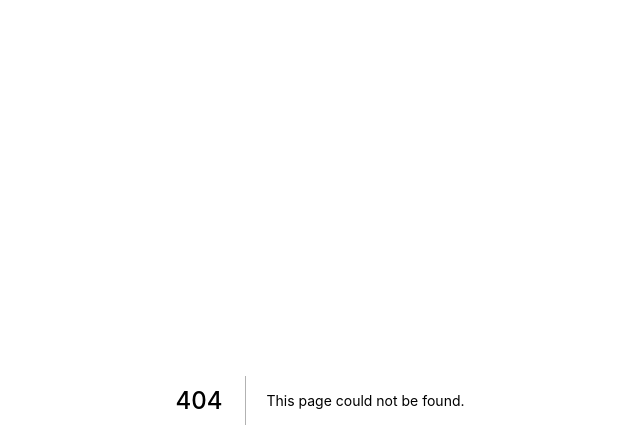
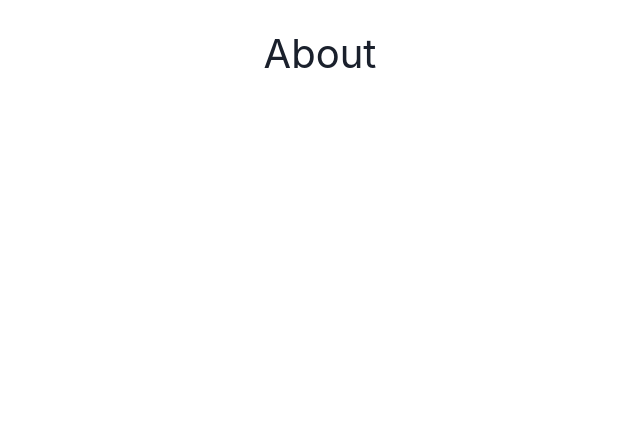
Before and after one commit to Amitrawat4532/Trekkings, a Next.js app: page /about in a window 1280 px wide. Before the commit this address had no page. Shown: the top 448 px of the page, without its empty margins (320-960 px from the left). Built offline with nearby package versions, Linux system fonts and the light colour scheme; a web font is replaced by a local one.

Commit message:
whatsapp

```diff
--- a/components/Navbar.js
+++ b/components/Navbar.js
@@ -1,5 +1,5 @@
 import React, { useRef } from "react";
-import { HStack, IconButton, Link } from "@chakra-ui/react";
+import { HStack, IconButton } from "@chakra-ui/react";
 import { HamburgerIcon } from "@chakra-ui/icons";
 import { ButtonGroup } from "@chakra-ui/react";
 import jump from "jump.js";
--- a/components/Services.js
+++ b/components/Services.js
@@ -34,8 +34,9 @@ const Services = () => {
       {/* main container */}
       <Flex
         className="service_container"
-        backgroundImage="url('./images/map 2.png')"
-        backgroundSize="10%"
+        // backgroundImage="url('./images/map 2.png')"
+        // backgroundSize="10%"
+        background="radial-gradient(circle, transparent 20%, #ffffff 20%, #ffffff 80%, transparent 80%, transparent) 0% 0% / 20px 20px, radial-gradient(circle, transparent 20%, #ffffff 20%, #ffffff 80%, transparent 80%, transparent) 10px 10px / 20px 20px, linear-gradient(rgba(94, 60, 5, 0.02) 2px, transparent 2px) 0px -1px / 10px 10px, linear-gradient(90deg, rgba(94, 60, 5, 0.04) 2px, #ffffff 2px) -1px 0px / 10px 10px #ffffff"
         width="100vw"
         height="100%"
         justifyContent="start"
--- a/package.json
+++ b/package.json
@@ -6,7 +6,8 @@
     "dev": "next dev",
     "build": "next build",
     "start": "next start",
-    "lint": "next lint"
+    "lint": "next lint",
+    "build-prod": "set \"GENERATE_SOURCEMAP=false\" && next build"
   },
   "dependencies": {
     "@chakra-ui/icons": "^2.0.11",
--- a/pages/_app.js
+++ b/pages/_app.js
@@ -1,4 +1,5 @@
 import "../styles/globals.css";
+import "../styles/whatsappBtn.css";
 import "react-calendar/dist/Calendar.css";
 // pages/_app.js
 import { ChakraProvider } from "@chakra-ui/react";
--- /dev/null
+++ b/pages/about.js
@@ -0,0 +1,34 @@
+import { Box, Button, Flex, Text } from "@chakra-ui/react";
+import React from "react";
+import Link from "next/link";
+import Home from "../components/Home";
+import Navbar from "../components/Navbar";
+
+const AboutPage = () => {
+  return (
+    <>
+      <Box
+        p="0"
+        m="0"
+        minH="100vh"
+        overflow="hidden"
+        position="relative"
+        // bgImage="url('/images/space5.jpg')"
+        // bgSize="100%"
+        // bgPosition="bottom"
+      >
+        <Flex
+          w="100%"
+          h="100%"
+          justifyContent="center"
+          alignItems="center"
+          p="6"
+        >
+          <Text fontSize="40px">About</Text>
+        </Flex>
+      </Box>
+    </>
+  );
+};
+
+export default AboutPage;
--- /dev/null
+++ b/styles/whatsappBtn.css
@@ -0,0 +1,55 @@
+.btn-whatsapp-pulse {
+	/* background: #25d366; */
+	color: white;
+	width: 100%;
+	height: 50px;
+	/* padding: 3px; */
+	/* border-radius: 50%; */
+	animation-name: pulse;
+	animation-duration: 1.5s;
+	animation-timing-function: ease-out;
+	animation-iteration-count: infinite;
+    overflow: visible;
+}
+
+@keyframes pulse {
+	0% {
+		box-shadow: 0 0 0 0 rgba(37, 211, 102, 0.5);
+	}
+	80% {
+		box-shadow: 0 0 0 14px rgba(37, 211, 102, 0);
+	}
+}
+
+.btn-whatsapp-pulse-border {
+	bottom: 120px;
+	right: 20px;
+	animation-play-state: paused;
+}
+
+.btn-whatsapp-pulse-border::before {
+	content: "";
+	position: absolute;
+	border-radius: 50%;
+	padding: 12px;
+	border: 5px solid #25d366;
+	opacity: 0.75;
+	animation-name: pulse-border;
+	animation-duration: 1.5s;
+	animation-timing-function: ease-out;
+	animation-iteration-count: infinite;
+}
+
+@keyframes pulse-border {
+	0% {
+		padding: 25px;
+		opacity: 0.75;
+	}
+	75% {
+		padding: 50px;
+		opacity: 0;
+	}
+	100% {
+		opacity: 0;
+	}
+}
--- a/theme/TextStyle.js
+++ b/theme/TextStyle.js
@@ -17,6 +17,7 @@ export const TextStyle = {
       fontWeight: "400",
       fontSize: "23px",
       fontFamily: "sen",
+      cursor: "pointer",
     },
     aboutParagraph: {
       as: "h4",
@@ -362,6 +363,7 @@ export const TextStyle = {
       fontFamily: "anton",
       fontWeight: "100",
       display: "flex",
+      cursor: "pointer",
     },
     footerQuicklinksSpan: {
       color: "red",
```
Also changed, not shown: components/About.js (+6 -3 lines), pages/index.js (+14 -3 lines), public/images/WhatsAppButtonGreenLarge.png (added), public/images/whatsapp.svg (added).
